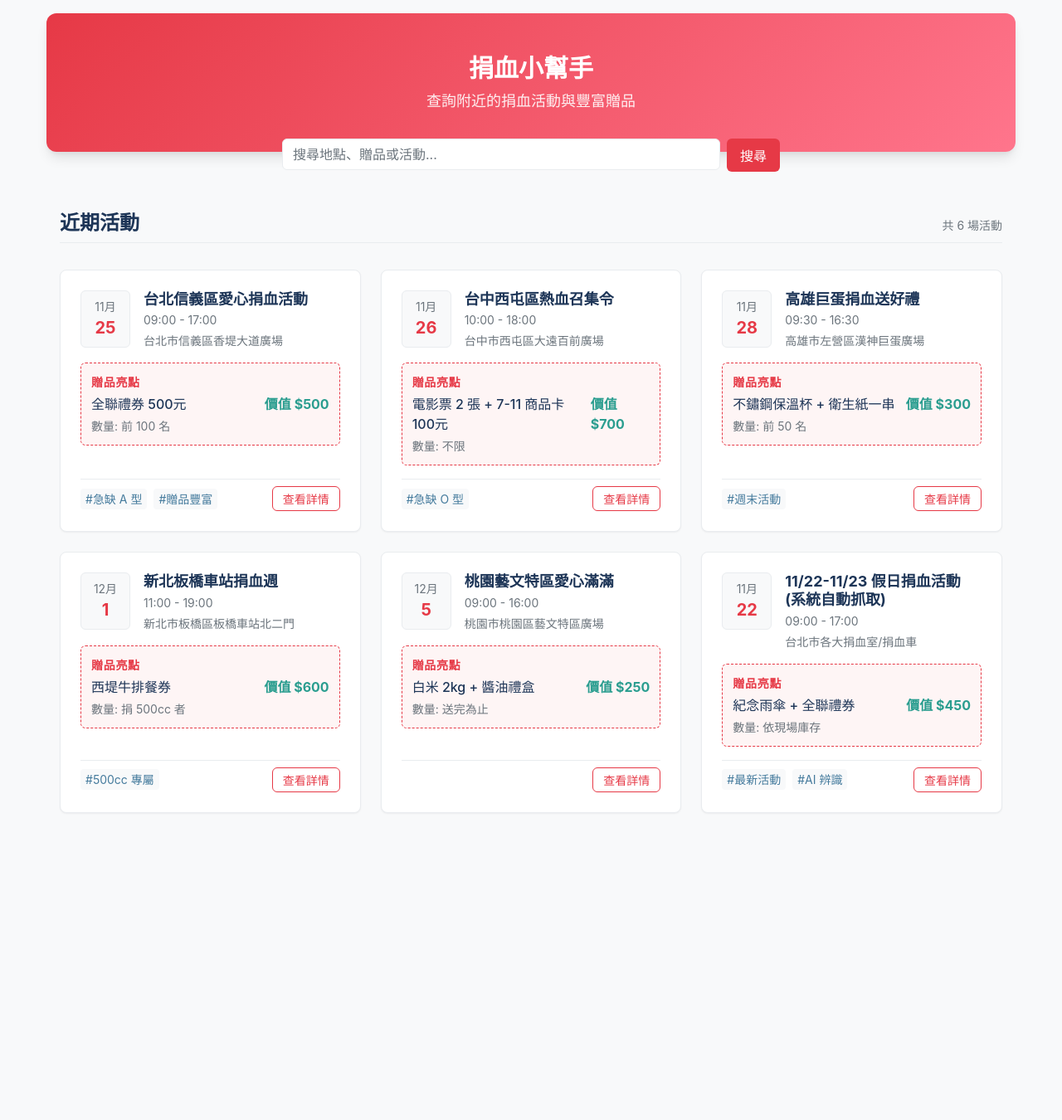
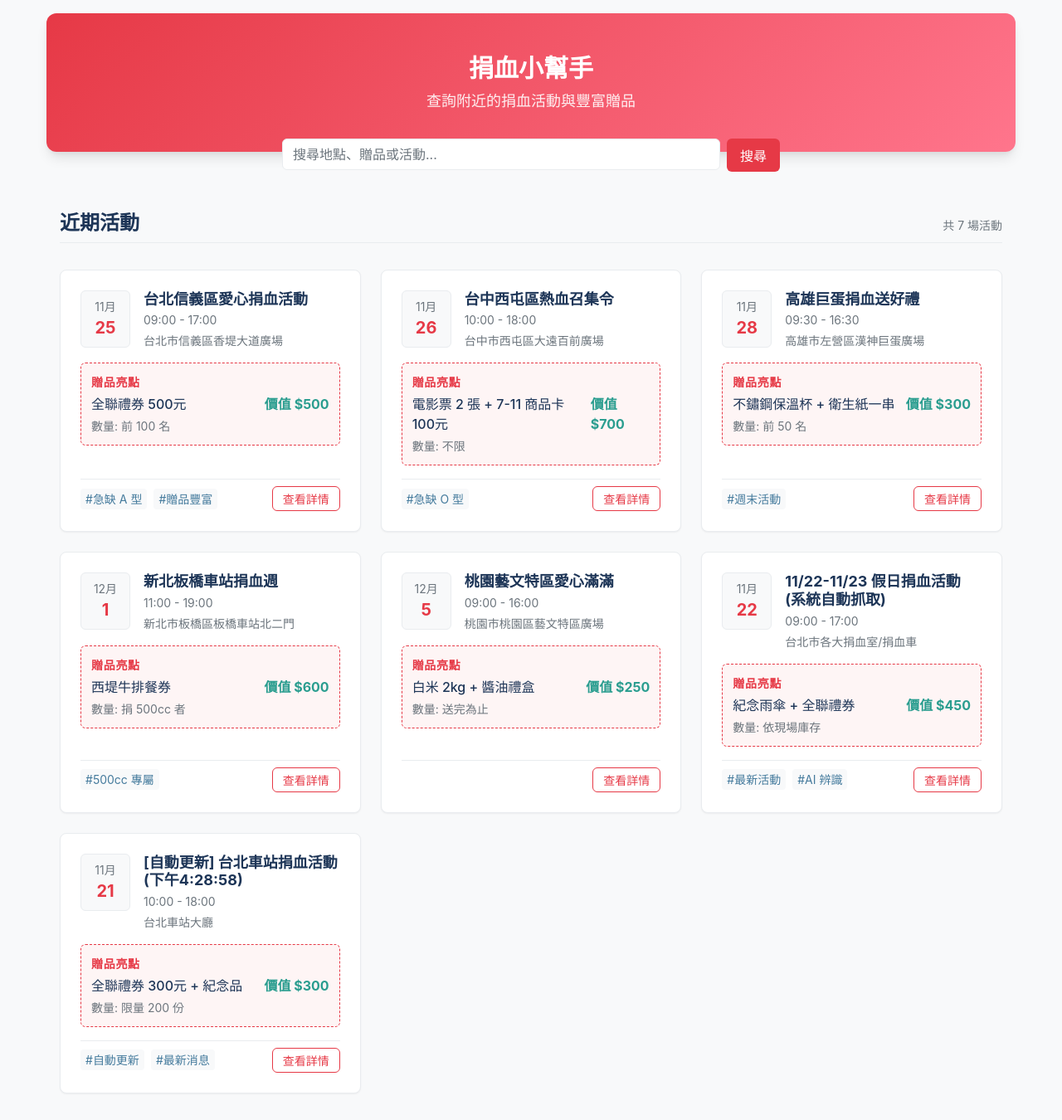
Before and after one commit to youngboyhey/blood-donation-helper, a React (Vite) app: page / in a window 1280 px wide. Shown: the top 1350 px of the page at 83% size. Before the commit the page ends 1028 px from the top, so only its background shows below. Built offline with nearby package versions, Linux system fonts and the light colour scheme.

Commit message:
Feat: Add backend automation and refactor to JSON

```diff
--- /dev/null
+++ b/src/data/events.json
@@ -0,0 +1,122 @@
+[
+  {
+    "id": 1,
+    "title": "台北信義區愛心捐血活動",
+    "date": "2025-11-25",
+    "time": "09:00 - 17:00",
+    "location": "台北市信義區香堤大道廣場",
+    "organizer": "台北捐血中心",
+    "gift": {
+      "name": "全聯禮券 500元",
+      "value": 500,
+      "quantity": "前 100 名",
+      "image": "https://placehold.co/100x100?text=Gift"
+    },
+    "tags": [
+      "急缺 A 型",
+      "贈品豐富"
+    ]
+  },
+  {
+    "id": 2,
+    "title": "台中西屯區熱血召集令",
+    "date": "2025-11-26",
+    "time": "10:00 - 18:00",
+    "location": "台中市西屯區大遠百前廣場",
+    "organizer": "台中捐血中心",
+    "gift": {
+      "name": "電影票 2 張 + 7-11 商品卡 100元",
+      "value": 700,
+      "quantity": "不限",
+      "image": "https://placehold.co/100x100?text=Movie"
+    },
+    "tags": [
+      "急缺 O 型"
+    ]
+  },
+  {
+    "id": 3,
+    "title": "高雄巨蛋捐血送好禮",
+    "date": "2025-11-28",
+    "time": "09:30 - 16:30",
+    "location": "高雄市左營區漢神巨蛋廣場",
+    "organizer": "高雄捐血中心",
+    "gift": {
+      "name": "不鏽鋼保溫杯 + 衛生紙一串",
+      "value": 300,
+      "quantity": "前 50 名",
+      "image": "https://placehold.co/100x100?text=Cup"
+    },
+    "tags": [
+      "週末活動"
+    ]
+  },
+  {
+    "id": 4,
+    "title": "新北板橋車站捐血週",
+    "date": "2025-12-01",
+    "time": "11:00 - 19:00",
+    "location": "新北市板橋區板橋車站北二門",
+    "organizer": "台北捐血中心",
+    "gift": {
+      "name": "西堤牛排餐券",
+      "value": 600,
+      "quantity": "捐 500cc 者",
+      "image": "https://placehold.co/100x100?text=Steak"
+    },
+    "tags": [
+      "500cc 專屬"
+    ]
+  },
+  {
+    "id": 5,
+    "title": "桃園藝文特區愛心滿滿",
+    "date": "2025-12-05",
+    "time": "09:00 - 16:00",
+    "location": "桃園市桃園區藝文特區廣場",
+    "organizer": "新竹捐血中心",
+    "gift": {
+      "name": "白米 2kg + 醬油禮盒",
+      "value": 250,
+      "quantity": "送完為止",
+      "image": "https://placehold.co/100x100?text=Rice"
+    },
+    "tags": []
+  },
+  {
+    "id": 6,
+    "title": "11/22-11/23 假日捐血活動 (系統自動抓取)",
+    "date": "2025-11-22",
+    "time": "09:00 - 17:00",
+    "location": "台北市各大捐血室/捐血車",
+    "organizer": "台北捐血中心",
+    "gift": {
+      "name": "紀念雨傘 + 全聯禮券",
+      "value": 450,
+      "quantity": "依現場庫存",
+      "image": "https://placehold.co/100x100?text=New+Event"
+    },
+    "tags": [
+      "最新活動",
+      "AI 辨識"
+    ]
+  },
+  {
+    "id": 1763713738469,
+    "title": "[自動更新] 台北車站捐血活動 (下午4:28:58)",
+    "date": "2025-11-21",
+    "time": "10:00 - 18:00",
+    "location": "台北車站大廳",
+    "organizer": "台北捐血中心",
+    "gift": {
+      "name": "全聯禮券 300元 + 紀念品",
+      "value": 300,
+      "quantity": "限量 200 份",
+      "image": "https://placehold.co/100x100?text=Update"
+    },
+    "tags": [
+      "自動更新",
+      "最新消息"
+    ]
+  }
+]
--- a/src/data/mockEvents.js
+++ /dev/null
@@ -1,92 +0,0 @@
-export const mockEvents = [
-    {
-        id: 1,
-        title: '台北信義區愛心捐血活動',
-        date: '2025-11-25',
-        time: '09:00 - 17:00',
-        location: '台北市信義區香堤大道廣場',
-        organizer: '台北捐血中心',
-        gift: {
-            name: '全聯禮券 500元',
-            value: 500,
-            quantity: '前 100 名',
-            image: 'https://placehold.co/100x100?text=Gift',
-        },
-        tags: ['急缺 A 型', '贈品豐富'],
-    },
-    {
-        id: 2,
-        title: '台中西屯區熱血召集令',
-        date: '2025-11-26',
-        time: '10:00 - 18:00',
-        location: '台中市西屯區大遠百前廣場',
-        organizer: '台中捐血中心',
-        gift: {
-            name: '電影票 2 張 + 7-11 商品卡 100元',
-            value: 700,
-            quantity: '不限',
-            image: 'https://placehold.co/100x100?text=Movie',
-        },
-        tags: ['急缺 O 型'],
-    },
-    {
-        id: 3,
-        title: '高雄巨蛋捐血送好禮',
-        date: '2025-11-28',
-        time: '09:30 - 16:30',
-        location: '高雄市左營區漢神巨蛋廣場',
-        organizer: '高雄捐血中心',
-        gift: {
-            name: '不鏽鋼保溫杯 + 衛生紙一串',
-            value: 300,
-            quantity: '前 50 名',
-            image: 'https://placehold.co/100x100?text=Cup',
-        },
-        tags: ['週末活動'],
-    },
-    {
-        id: 4,
-        title: '新北板橋車站捐血週',
-        date: '2025-12-01',
-        time: '11:00 - 19:00',
-        location: '新北市板橋區板橋車站北二門',
-        organizer: '台北捐血中心',
-        gift: {
-            name: '西堤牛排餐券',
-            value: 600,
-            quantity: '捐 500cc 者',
-            image: 'https://placehold.co/100x100?text=Steak',
-        },
-        tags: ['500cc 專屬'],
-    },
-    {
-        id: 5,
-        title: '桃園藝文特區愛心滿滿',
-        date: '2025-12-05',
-        time: '09:00 - 16:00',
-        location: '桃園市桃園區藝文特區廣場',
-        organizer: '新竹捐血中心',
-        gift: {
-            name: '白米 2kg + 醬油禮盒',
-            value: 250,
-            quantity: '送完為止',
-            image: 'https://placehold.co/100x100?text=Rice',
-        },
-        tags: [],
-    },
-    {
-        id: 6,
-        title: '11/22-11/23 假日捐血活動 (系統自動抓取)',
-        date: '2025-11-22',
-        time: '09:00 - 17:00',
-        location: '台北市各大捐血室/捐血車',
-        organizer: '台北捐血中心',
-        gift: {
-            name: '紀念雨傘 + 全聯禮券',
-            value: 450,
-            quantity: '依現場庫存',
-            image: 'https://placehold.co/100x100?text=New+Event',
-        },
-        tags: ['最新活動', 'AI 辨識'],
-    },
-];
--- a/src/pages/Home.jsx
+++ b/src/pages/Home.jsx
@@ -1,17 +1,17 @@
 import React, { useState, useEffect } from 'react';
 import SearchBar from '../components/SearchBar';
 import EventList from '../components/EventList';
-import { mockEvents } from '../data/mockEvents';
+import eventsData from '../data/events.json';
 import styles from './Home.module.css';
 import Modal from '../components/Modal';
 
 const Home = () => {
     const [searchTerm, setSearchTerm] = useState('');
-    const [filteredEvents, setFilteredEvents] = useState(mockEvents);
+    const [filteredEvents, setFilteredEvents] = useState(eventsData);
     const [selectedEvent, setSelectedEvent] = useState(null);
 
     useEffect(() => {
-        const results = mockEvents.filter(event => {
+        const results = eventsData.filter(event => {
             const term = searchTerm.toLowerCase();
             return (
                 event.title.toLowerCase().includes(term) ||
```
Also changed, not shown: scripts/update-events.js (added, +63 -0 lines).
